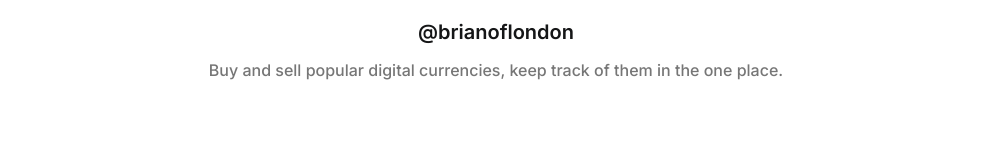
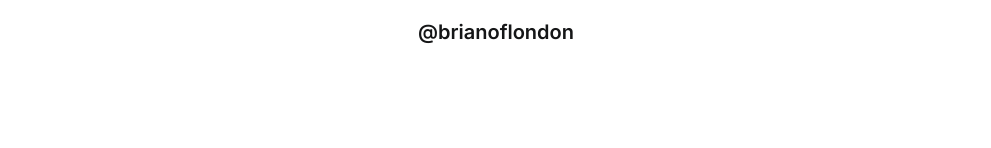
Before and after one commit to FreeBeings-io/haf-plug-play-landing, a Nuxt app: page / in a window 1280 px wide. Shown: the part 4456-4604 px from the top of the page, without its empty margins (144-1135 px from the left). Built offline with nearby package versions, Linux system fonts and the light colour scheme.

Commit message:
remove placeholder text

```diff
--- a/components/Sections/5.vue
+++ b/components/Sections/5.vue
@@ -9,8 +9,7 @@
         <img src="brianoflondon.png" />
         <h1>@brianoflondon</h1>
         <span
-          >Buy and sell popular digital currencies, keep track of them in the
-          one place.</span
+          ></span
         >
       </div>
     </div>
```
